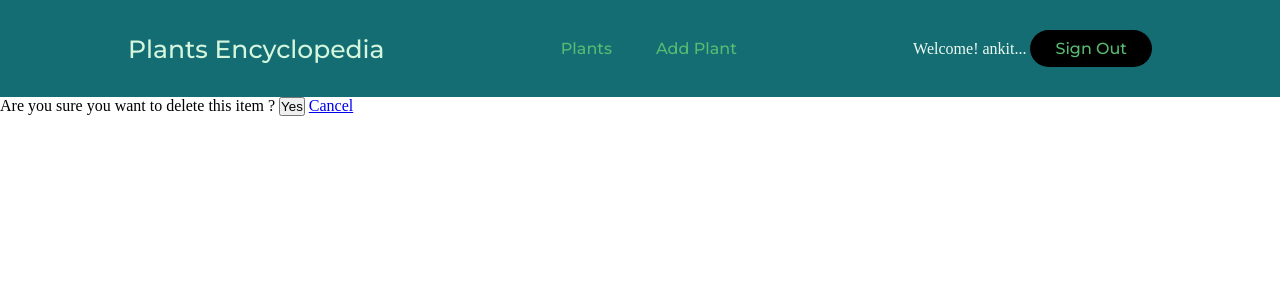
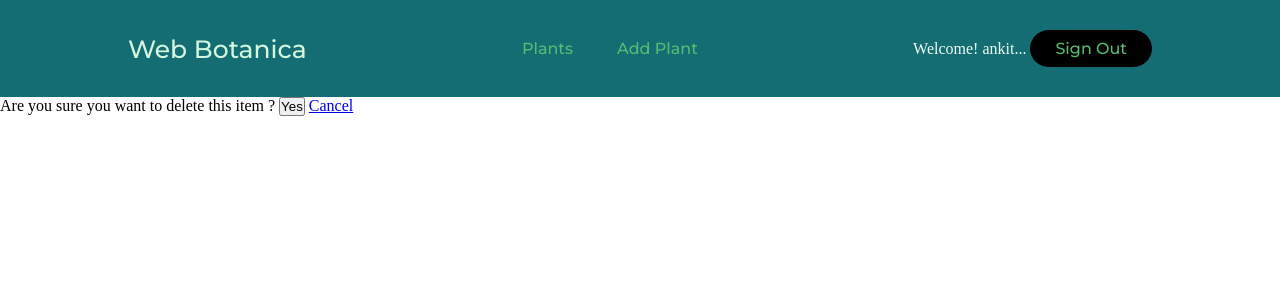
Before and after one commit to 2887ankit/DevOpsSec-WebApp, a Django app: page /plants/delete/1/ in a window 1280 px wide. Shown: the top 300 px of the page. Run offline with Django 3.2, Linux system fonts and the light colour scheme; a user stored in the database is signed in; data comes from the database, SQL or seed files in the repository.

Commit message:
updated base_generic.html

```diff
--- a/buildspec.yml
+++ b/buildspec.yml
@@ -11,7 +11,7 @@ phases:
     pre_build:
         commands:
             - python --version
-            - pylint --disable=E0611,E0401,E1101,W0621,C0103,W0622,W0613,W0702,W0612,C0326,C0303,C0115,C0304,C0114,C0301,C0410,W0611 *.py **/*.py || true
+            - pylint $CODEBUILD_SRC_DIR/*.py || true
 artifacts:
     files:
         - '**/*'
--- a/plants/templates/plants/base_generic.html
+++ b/plants/templates/plants/base_generic.html
@@ -6,7 +6,7 @@
 </head>
 <body>
     <header>
-        <div class="heading"><a> Plants Encyclopedia</a></div>
+        <div class="heading"><a> Web Botanica</a></div>
         <nav>
             <ul class="nav_links">
                 {% if user.is_authenticated %}
```
